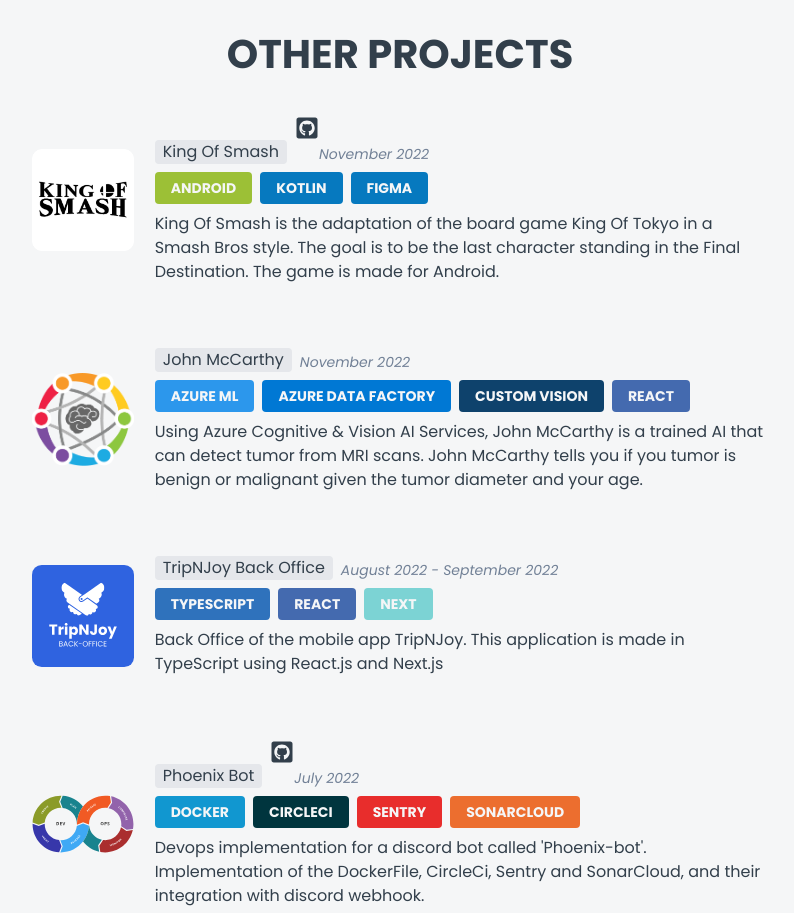
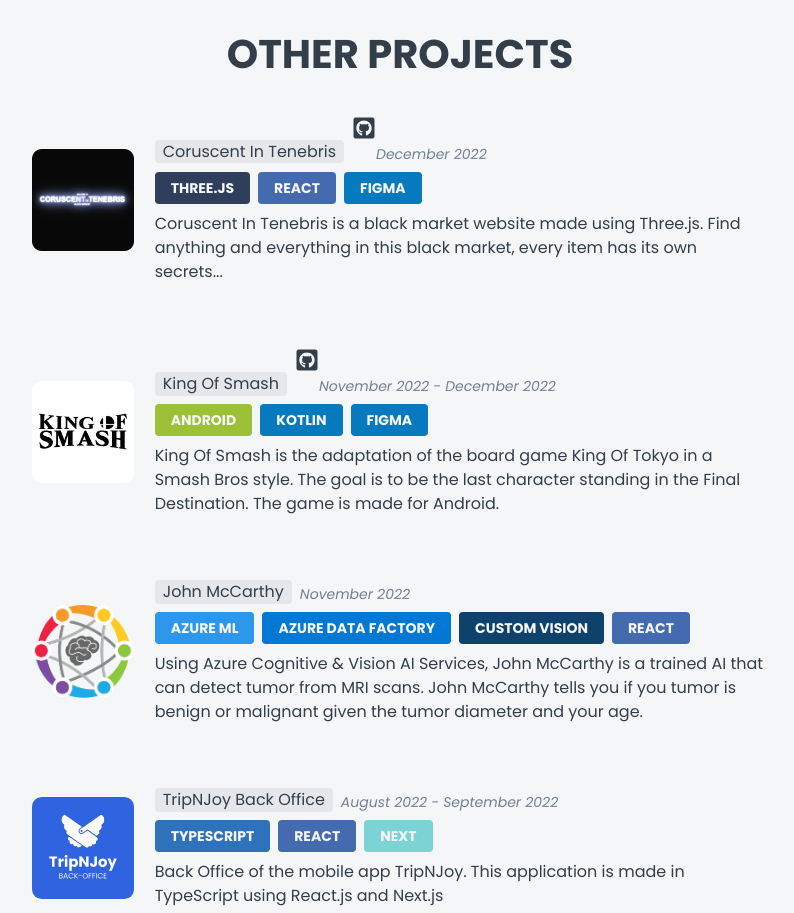
Before and after one commit to TonyHg/PortfolioV2, a Next.js app: page / in a window 1280 px wide. Shown: the part 4050-4963 px from the top of the page, without its empty margins (240-1034 px from the left). Built offline with nearby package versions, Linux system fonts and the light colour scheme.

Commit message:
feat: add ThreeJs project

```diff
--- a/common/projects.ts
+++ b/common/projects.ts
@@ -12,6 +12,7 @@ import rgImg from '../public/img/rg.png'
 import upImg from '../public/img/up.png'
 import timImg from '../public/img/tim.png'
 
+import threeJsImg from '../public/img/threejs.png'
 import kosImg from '../public/img/kos.png'
 import johnMcCarthyImg from '../public/img/john-mccarthy.png'
 import seoImg from '../public/img/seo.png'
@@ -174,8 +175,22 @@ Fancier features like Custom Themes and Shortcuts. ',
 
 export const otherProjects: Project[] = [
   {
+    title: 'Coruscent In Tenebris',
+    date: 'December 2022',
+    description:
+      'Coruscent In Tenebris is a black market website made using Three.js. Find anything and everything in this black market, every item has its own secrets...',
+    technologies: [
+      technologies.ThreeJs,
+      technologies.React,
+      technologies.Figma,
+    ],
+    image: threeJsImg,
+    url: 'https://coruscent-in-tenebris.vercel.app/',
+    github: 'https://github.com/TonyHg/threejs-shop',
+  },
+  {
     title: 'King Of Smash',
-    date: 'November 2022',
+    date: 'November 2022 - December 2022',
     description:
       'King Of Smash is the adaptation of the board game King Of Tokyo in a Smash Bros style. The goal is to be the last character standing in the Final Destination. The game is made for Android.',
     technologies: [
--- a/common/technologies.ts
+++ b/common/technologies.ts
@@ -55,4 +55,5 @@ export const technologies = {
   CircleCI: { title: 'CircleCI', color: '#00353E' },
   Sentry: { title: 'Sentry', color: '#E82D2C' },
   SonarCloud: { title: 'SonarCloud', color: '#EC6E2F' },
+  ThreeJs: { title: 'Three.js', color: '#2f3f5b' },
 }
```
Also changed, not shown: public/img/threejs.png (added).
